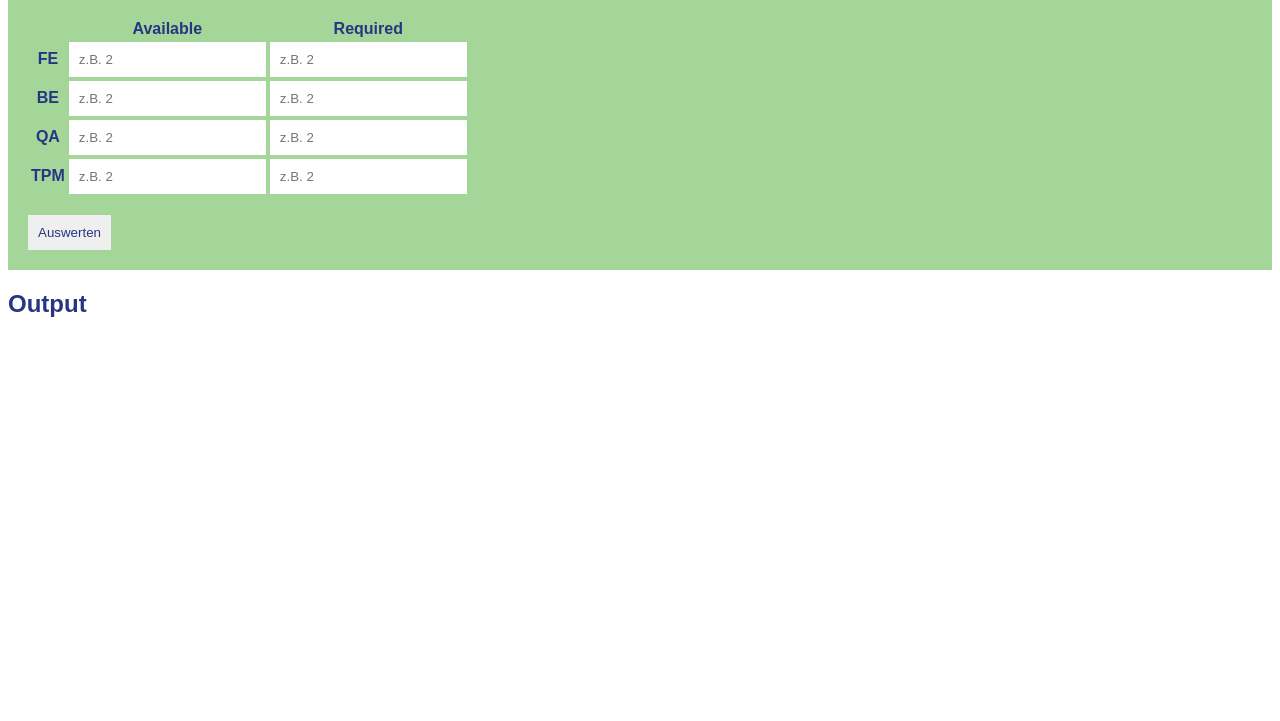
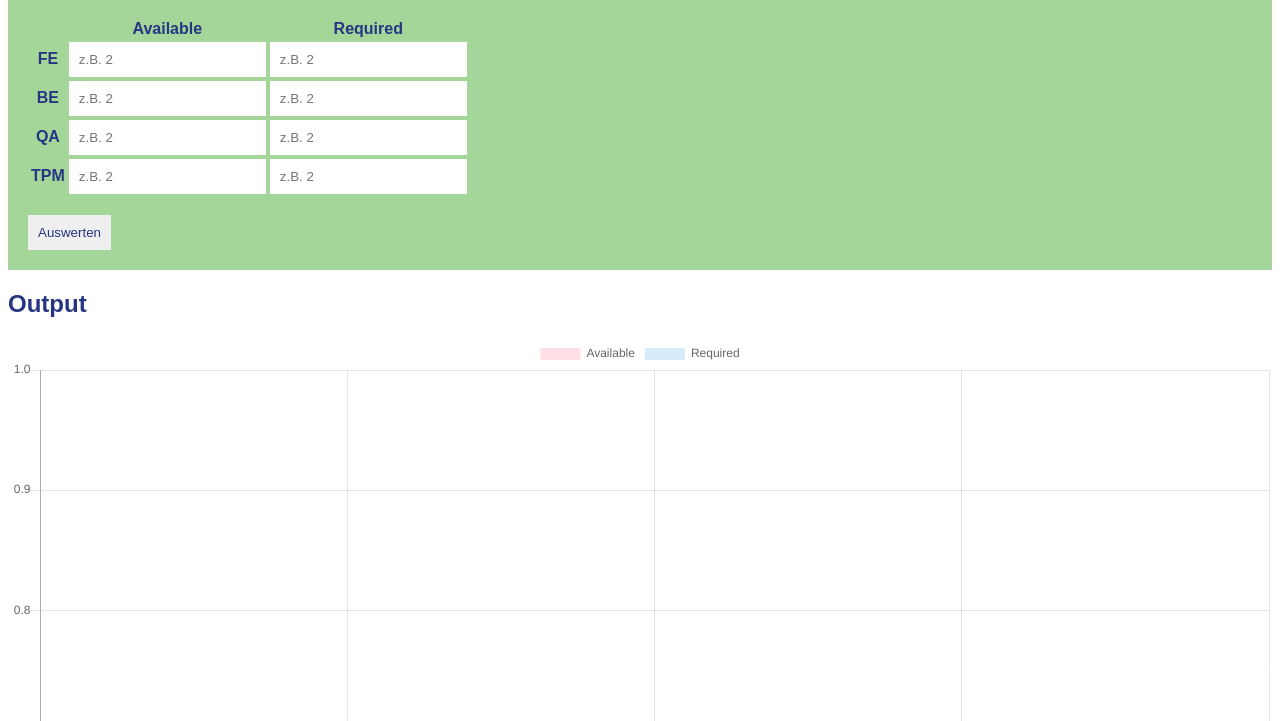
Before and after one commit to stoppert/FTEchart, a plain HTML site: page index.html in a window 1280 px wide. Both pictures are taken after a click on the button "Auswerten". Shown: the part 79-800 px from the top of the page. Drawn offline with nearby package versions, Linux system fonts and the light colour scheme; some icons are missing.

Commit message:
Chart shown, Object not working yet

```diff
--- a/FTEchart.js
+++ b/FTEchart.js
@@ -10,11 +10,11 @@ submit = document.querySelector("#btn"),
 FTEinput = [];
 
 var buildObject = function() {
-  //FTEinput.push({valueFEa: FEavailable.value}); ??
-  console.log(FEavailable.value);
-  //alle Inputs in ein Objekt schreiben
+  FTEinput.push({valueFEa: FEavailable.value, valueFEr: FErequired.value, valueBEa: BEavailable.value, valueBEr: BErequired.value,
+    valueQAa: QAavailable.value, valueQAr: QArequired.value, valueTPMa: TPMavailable.value, valueTPMr: TPMrequired.value});
+    console.log(FTEinput.valueFEa);
+    buildChart();
   };
-
   submit.addEventListener("click", buildObject);
 
   var calculateFTE = function() {
@@ -22,5 +22,36 @@ var calculateFTE = function() {
   };
 
   var buildChart = function() {
-  //irgendwie mit Chartjs etwas bauen
+    var ctx = document.getElementById("myChart").getContext('2d');
+    var myChart = new Chart(ctx, {
+      type: 'bar',
+      data: {
+        labels: ["FE", "BE", "QA", "TPM"],
+        datasets: [{
+          label: 'Available',
+          backgroundColor: 'rgba(255, 99, 132, 0.2)',
+          data: [
+            FTEinput.valueFEa,
+            FTEinput.valueBEa,
+            FTEinput.valueQAa,
+            FTEinput.valueTPMa]
+        }, {
+          label: 'Required',
+          backgroundColor: 'rgba(54, 162, 235, 0.2)',
+          data: [
+            FTEinput.valueFEr,
+            FTEinput.valueBEr,
+            FTEinput.valueQAr,
+            FTEinput.valueTPMr]
+        }]
+      },
+      options: {
+        scales: {
+          yAxes: [{
+            stacked: true
+          }]
+        }
+      }
+    });
+    console.log(FTEinput.valueFEa);
   };
--- a/index.html
+++ b/index.html
@@ -6,7 +6,7 @@
   <title>Input FTEs</title>
   <link rel="stylesheet" href="FTEchart.css">
   <script defer src="https://pro.fontawesome.com/releases/v5.0.9/js/all.js" integrity="sha384-DtPgXIYsUR6lLmJK14ZNUi11aAoezQtw4ut26Zwy9/6QXHH8W3+gjrRDT+lHiiW4" crossorigin="anonymous"></script>
-  </head>
+</head>
 <body>
   <div class="header">
     <h2>Input</h2>
@@ -43,8 +43,10 @@
 
   <div>
     <h2>Output</h2>
+    <canvas id="myChart" width="400" height="400"></canvas>
   </div>
 
   <script src="FTEchart.js"></script>
+  <script src="https://cdnjs.cloudflare.com/ajax/libs/Chart.js/2.4.0/Chart.min.js"></script>
 </body>
 </html>
```
Lines whose indentation alone changed are shown as unchanged.
